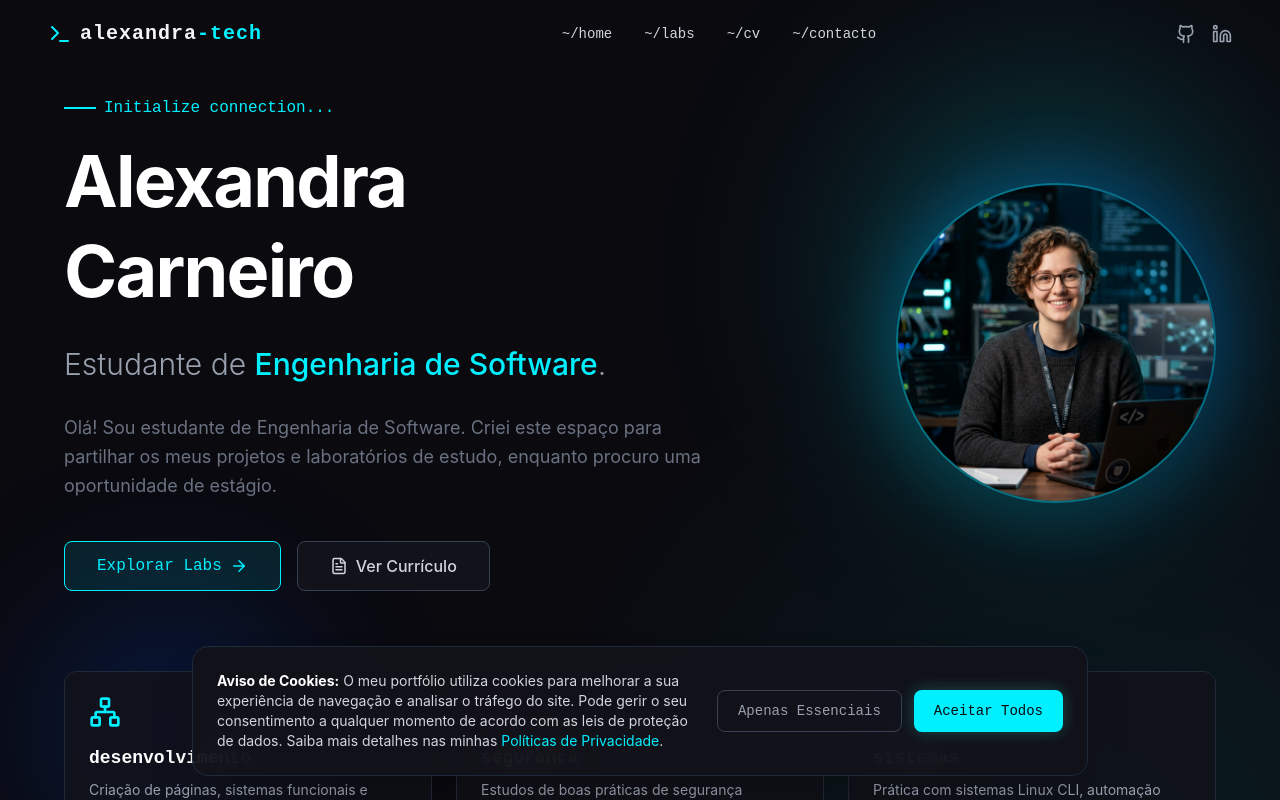
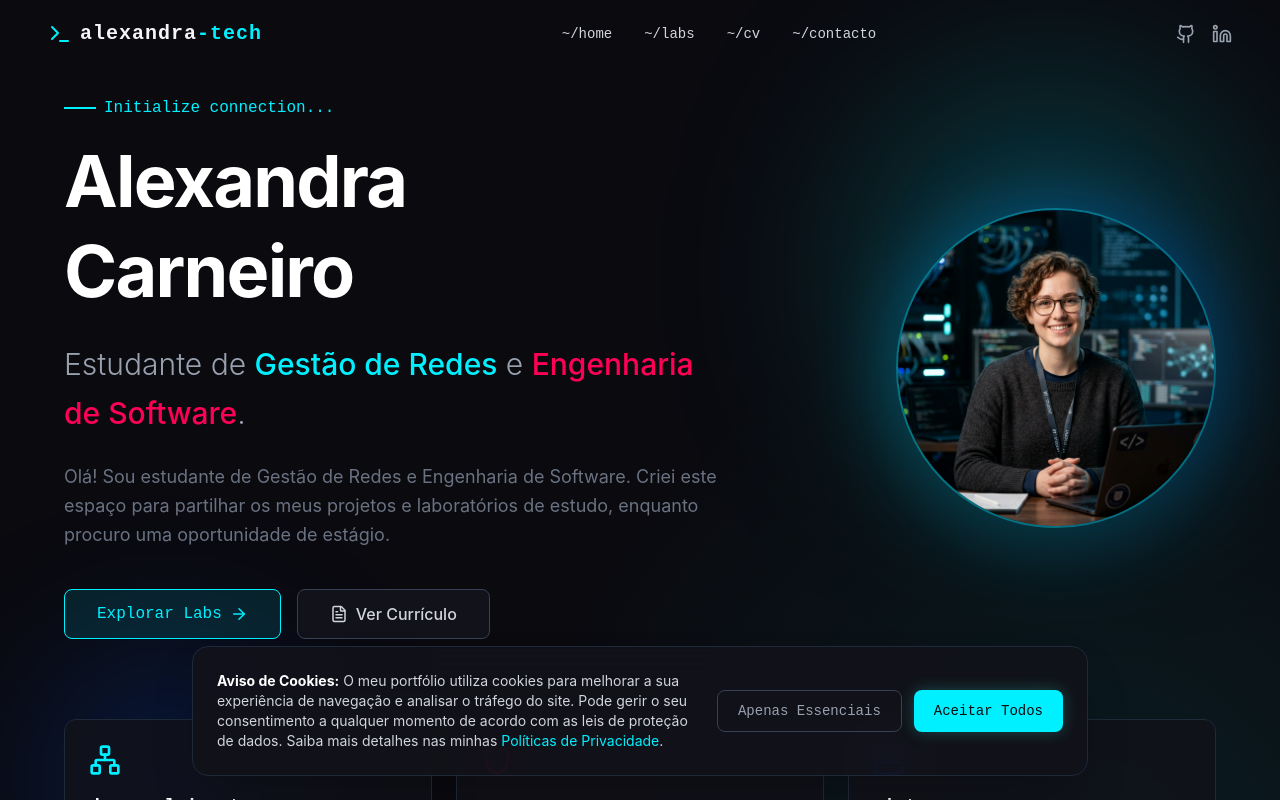
Before and after one commit to alexandra-carneiro/alexandra-tech, a React (Vite) app: page / in a window 1280 px wide. Shown: the top 800 px of the page. Built offline with nearby package versions, Linux system fonts and the light colour scheme.

Commit message:
fix: balance bio and subtitle for Gestão de Redes and Engenharia de Software

```diff
--- a/src/components/Hero.tsx
+++ b/src/components/Hero.tsx
@@ -28,11 +28,11 @@ export function Hero() {
           </h1>
 
           <h2 className="text-2xl md:text-3xl text-gray-400 font-light mb-6 max-w-2xl leading-relaxed">
-            Estudante de <span className="text-primary font-medium">Engenharia de Software</span>.
+            Estudante de <span className="text-primary font-medium">Gestão de Redes</span> e <span className="text-accent font-medium">Engenharia de Software</span>.
           </h2>
 
           <p className="text-gray-500 mb-10 max-w-2xl leading-relaxed text-lg">
-            Olá! Sou estudante de Engenharia de Software. Criei este espaço para partilhar os meus projetos e laboratórios de estudo, enquanto procuro uma oportunidade de estágio.
+            Olá! Sou estudante de Gestão de Redes e Engenharia de Software. Criei este espaço para partilhar os meus projetos e laboratórios de estudo, enquanto procuro uma oportunidade de estágio.
           </p>
 
           <div className="flex flex-wrap gap-4">
```
